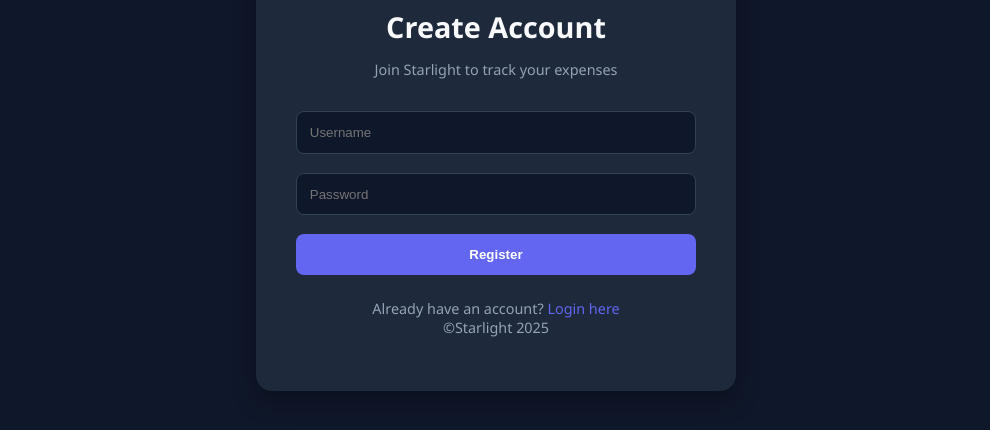
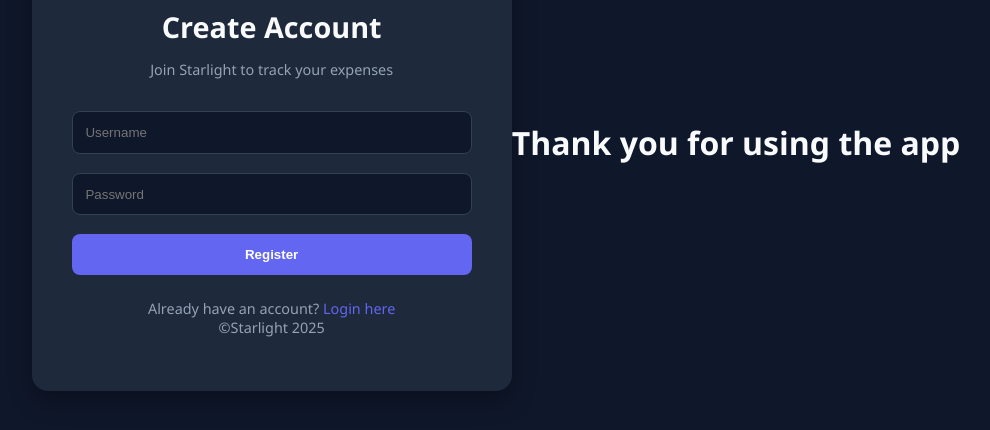
Before and after one commit to muyiwatayo/Starlight, a plain HTML site: page index.html in a window 1280 px wide. Shown: the part 258-688 px from the top of the page, without its empty margins (144-1134 px from the left). Drawn offline with Linux system fonts and the light colour scheme.

Commit message:
Update index.html

```diff
--- a/index.html
+++ b/index.html
@@ -125,7 +125,7 @@
 
         <p class="footer-text">Already have an account? <a href="login.html">Login here</a>  <br>&copy;Starlight 2025</p>
     </div>
-
+   <h1>Thank you for using the app</>
     <script>
         document.getElementById('signup-form').addEventListener('submit', function(e) {
             e.preventDefault();
```
